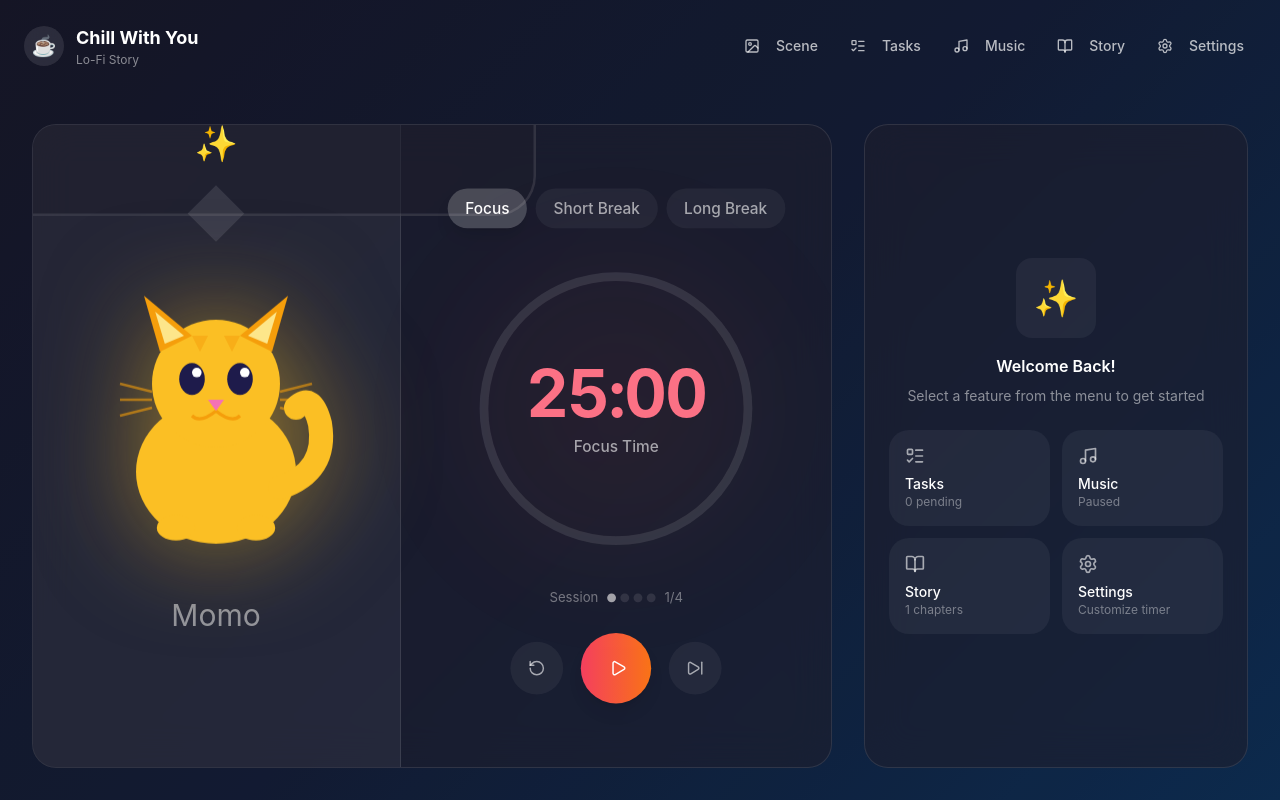
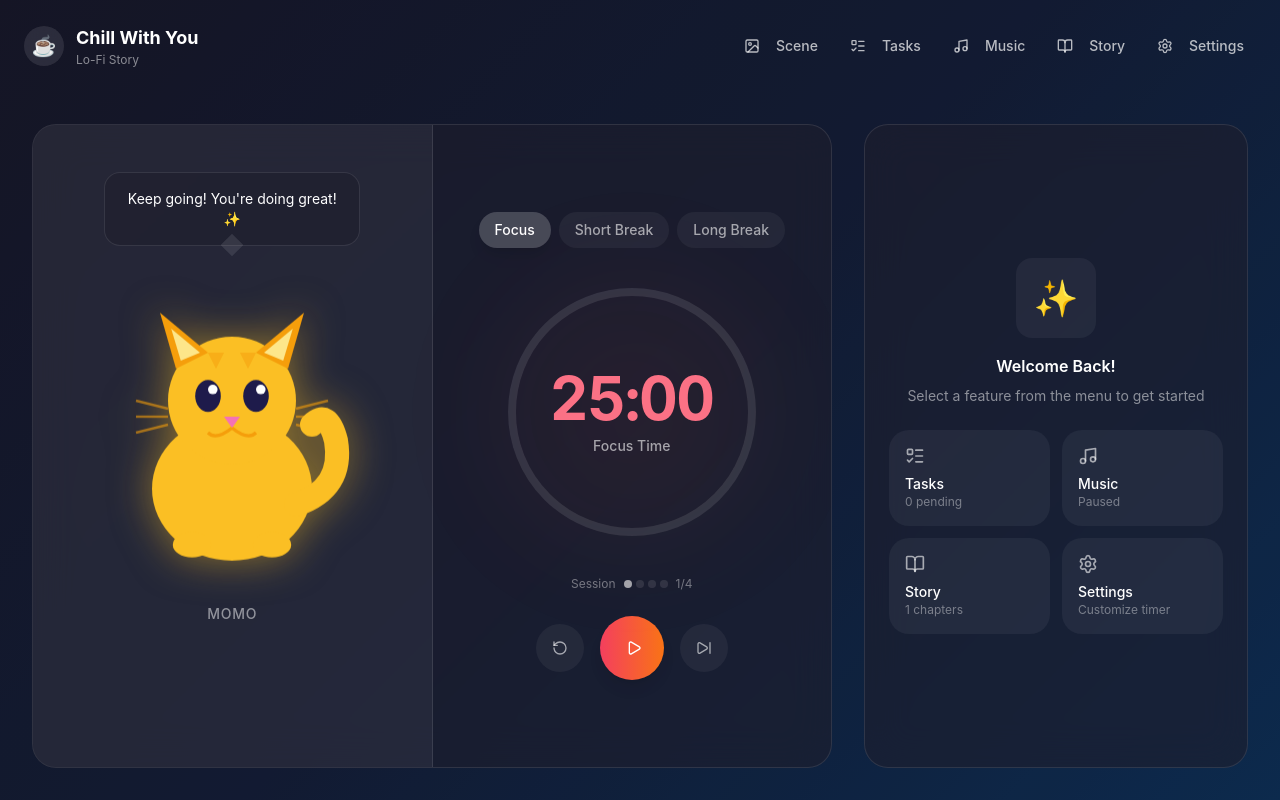
Before and after one commit to Tokisaki-Galaxy/live2d-study, a React (Vite) app: page / in a window 1280 px wide. Both pictures are taken after a click on the element 216 px from the left and 409 px from the top of the page. Built offline with nearby package versions, Linux system fonts and the light colour scheme.

Commit message:
调整面板和定时器组件样式

```diff
--- a/src/App.tsx
+++ b/src/App.tsx
@@ -97,6 +97,8 @@ function App() {
         break;
     }
   };
+
+  const isFocusMode = timer.isRunning;
 
   return (
     <div className={`h-screen w-screen overflow-hidden flex flex-col transition-all duration-1000 ${sceneGradient}`}>
@@ -217,25 +219,28 @@ function App() {
 
         {/* Main area */}
         <main className="flex-1 flex items-center justify-center p-4 sm:p-8 min-h-0">
-          <div className="w-full max-w-7xl grid lg:grid-cols-3 gap-8 h-full max-h-[650px]">
+          <div className="w-full max-w-7xl grid lg:grid-cols-3 gap-8 h-full max-h-[650px] transition-all duration-500">
             {/* Left panel - Character & Timer */}
-            <div className="lg:col-span-2 glass rounded-3xl p-0 flex flex-col lg:flex-row overflow-hidden relative">
+            <div className={`glass rounded-3xl p-0 flex flex-col lg:flex-row overflow-hidden relative transition-all duration-500 ${
+              isFocusMode ? 'lg:col-span-3' : 'lg:col-span-2'
+            }`}>
 
               {/* Character Section - Left side on desktop */}
-              <div className="flex-1 flex items-center justify-center bg-white/5 border-b lg:border-b-0 lg:border-r border-white/10 relative">
-                 <div className="transform scale-[2] lg:scale-[2.5] hover:scale-[2.6] transition-transform duration-500">
+              <div className="flex-1 flex items-center justify-center bg-white/5 border-b lg:border-b-0 lg:border-r border-white/10 relative p-8">
+                 <div className="flex items-center justify-center w-full h-full">
                     <Character
                       mood={character.character.mood}
                       message={character.character.message}
                       showBubble={character.showBubble}
                       onClick={() => character.showMessage('Keep going! You\'re doing great! ✨')}
+                      className="w-48 h-48 lg:w-80 lg:h-80"
                     />
                  </div>
               </div>
 
               {/* Timer Section - Right side on desktop */}
-              <div className="flex-1 flex items-center justify-center p-8">
-                  <div className="transform scale-100 lg:scale-110">
+              <div className="flex-1 flex items-center justify-center p-8 transition-all duration-500">
+                  <div className={`transform transition-all duration-500 ${isFocusMode ? 'scale-105 lg:scale-110' : 'scale-95 lg:scale-100'}`}>
                     <Timer
                       mode={timer.mode}
                       formattedTime={timer.formattedTime}
@@ -261,7 +266,7 @@ function App() {
             </div>
 
             {/* Right panel - Side panels */}
-            <div className="hidden lg:block h-full">
+            <div className={`transition-all duration-500 overflow-hidden ${isFocusMode ? 'w-0 opacity-0 hidden' : 'w-full opacity-100 hidden lg:block h-full'}`}>
               <div className="glass rounded-3xl p-6 h-full">
                 {showTasks && (
                   <div className="h-full animate-slide-in">
--- a/src/components/Character.tsx
+++ b/src/components/Character.tsx
@@ -1,11 +1,13 @@
 import React, { useEffect, useState } from 'react';
 import type { CharacterMood } from '@/types';
+import { cn } from '@/lib/utils';
 
 interface CharacterProps {
   mood: CharacterMood;
   message: string;
   showBubble: boolean;
   onClick?: () => void;
+  className?: string;
 }
 
 // SVG Character - Momo the Cat
@@ -157,6 +159,7 @@ export const Character: React.FC<CharacterProps> = ({
   message,
   showBubble,
   onClick,
+  className,
 }) => {
   const [bubbleVisible, setBubbleVisible] = useState(showBubble);
 
@@ -165,15 +168,14 @@ export const Character: React.FC<CharacterProps> = ({
   }, [showBubble]);
 
   return (
-    <div className="relative flex flex-col items-center">
+    <div className="relative flex flex-col items-center justify-center">
       {/* Speech Bubble */}
       {bubbleVisible && message && (
         <div
-          className="absolute -top-24 left-1/2 -translate-x-1/2 w-64 animate-fade-in"
-          onClick={() => setBubbleVisible(false)}
+          className="absolute -top-16 lg:-top-24 left-1/2 -translate-x-1/2 w-48 lg:w-64 animate-fade-in z-50 pointer-events-none"
         >
-          <div className="glass rounded-2xl p-4 relative">
-            <p className="text-white text-sm text-center leading-relaxed">
+          <div className="glass rounded-2xl p-3 lg:p-4 relative pointer-events-auto cursor-pointer" onClick={() => setBubbleVisible(false)}>
+            <p className="text-white text-xs lg:text-sm text-center leading-relaxed">
               {message}
             </p>
             {/* Triangle pointer */}
@@ -185,17 +187,19 @@ export const Character: React.FC<CharacterProps> = ({
       {/* Character */}
       <div
         onClick={onClick}
-        className={`w-32 h-32 cursor-pointer transition-transform duration-300 hover:scale-105 ${
+        className={cn(
+          "cursor-pointer transition-transform duration-300 hover:scale-105 aspect-square",
           mood === 'happy' ? 'animate-float' :
           mood === 'sleep' ? '' :
-          'animate-breathe'
-        }`}
+          'animate-breathe',
+          className || "w-32 h-32"
+        )}
       >
         <CharacterSVG mood={mood} />
       </div>
 
       {/* Character name */}
-      <p className="mt-2 text-white/50 text-xs">Momo</p>
+      <p className="mt-4 text-white/50 text-sm font-medium tracking-wider uppercase">Momo</p>
     </div>
   );
 };
```
